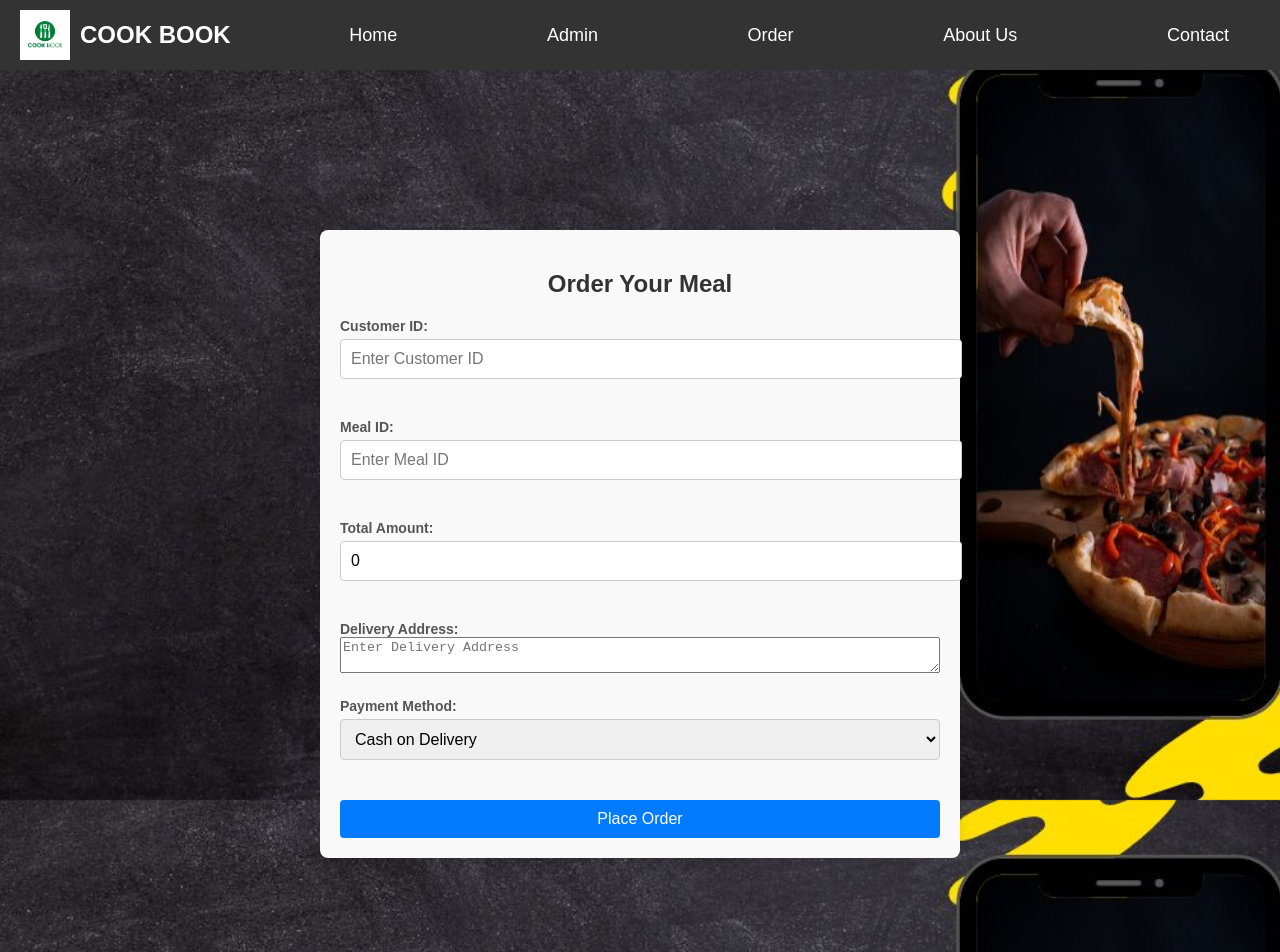
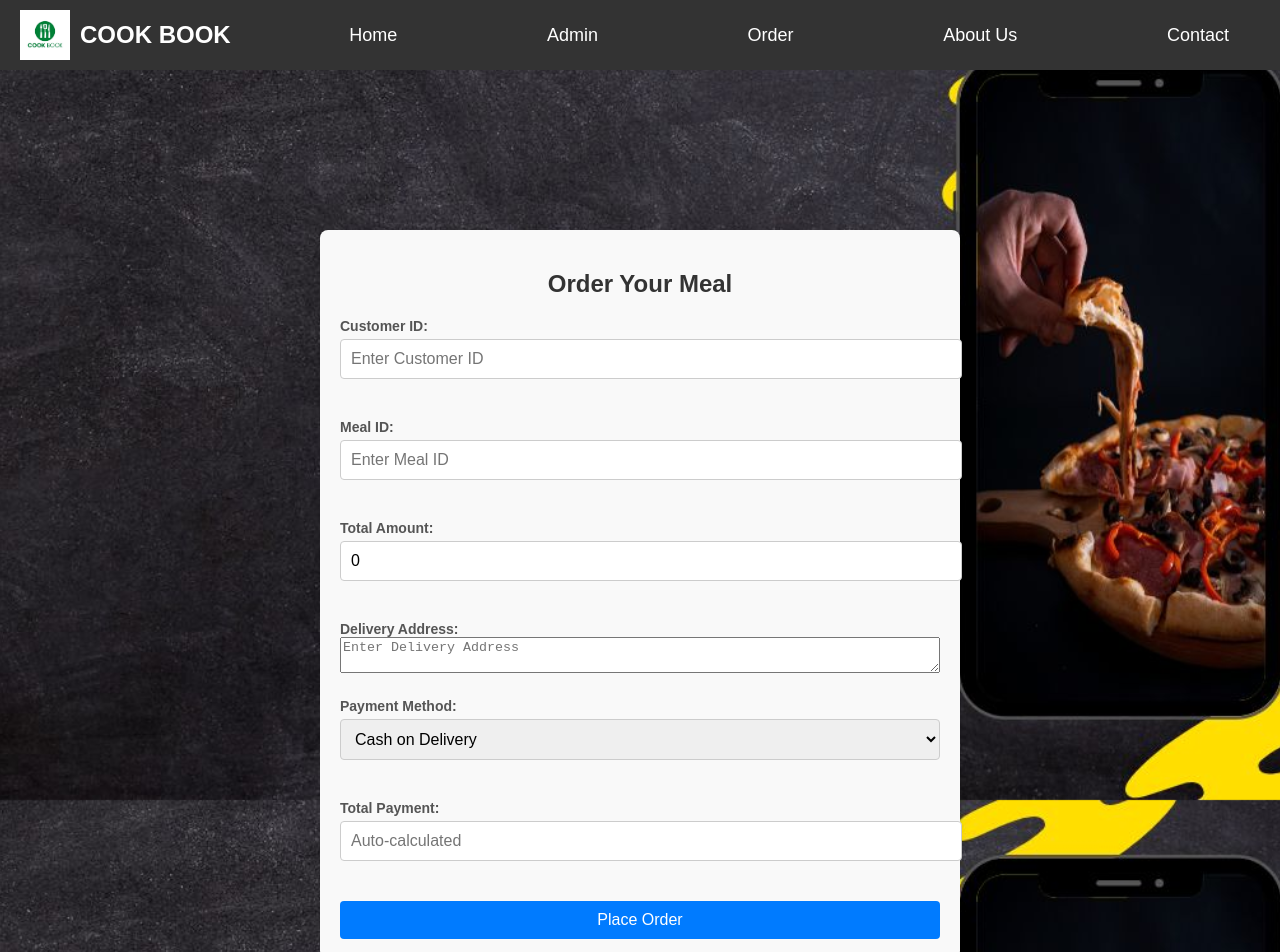
Before and after one commit to sandu456/mealdelivery-Frontend, a React (Vite) app: page /order-meal in a window 1280 px wide. Shown: the top 952 px of the page. Built offline with nearby package versions, Linux system fonts and the light colour scheme.

Commit message:
total payment

```diff
--- a/src/Components/OrderMeal.tsx
+++ b/src/Components/OrderMeal.tsx
@@ -7,7 +7,8 @@ const OrderMeal: React.FC = () => {
   const [totalAmount, setTotalAmount] = useState(0);
   const [deliveryAddress, setDeliveryAddress] = useState("");
   const [paymentMethod, setPaymentMethod] = useState("Credit Card"); // Default to 'Credit Card'
-  const [isPaid, setIsPaid] = useState(false);
+  const [billPrice, setBillPrice] = useState<number | null>(null);
+
 
   const handleOrderSubmit = async (e: React.FormEvent) => {
     e.preventDefault();
@@ -31,7 +32,11 @@ const OrderMeal: React.FC = () => {
 
       if (response.ok) {
         const result = await response.json();
-        alert(`Order placed successfully! Order ID: ${result.id}`);
+        setBillPrice(result.billPrice); // Store backend bill price
+        alert(`Order placed successfully! Order ID: ${result.id}\nTotal Bill: $${result.billPrice}`);
+
+
+
         // Clear form inputs after a successful order
         setCustomerId("");
         setMealId("");
@@ -99,6 +104,18 @@ const OrderMeal: React.FC = () => {
             <option value="Cash on Delivery">Cash on Delivery</option>
           </select>
         </label>
+
+        <label>
+          Total Payment:
+          <input
+            type="text"
+            placeholder="Auto-calculated"
+            value={billPrice !== null ? '$${billPrice.toFixed(2)}' : ''}
+            readOnly
+/>
+        </label>
+
+
         <button type="submit">Place Order</button>
       </form>
     </div>
```
